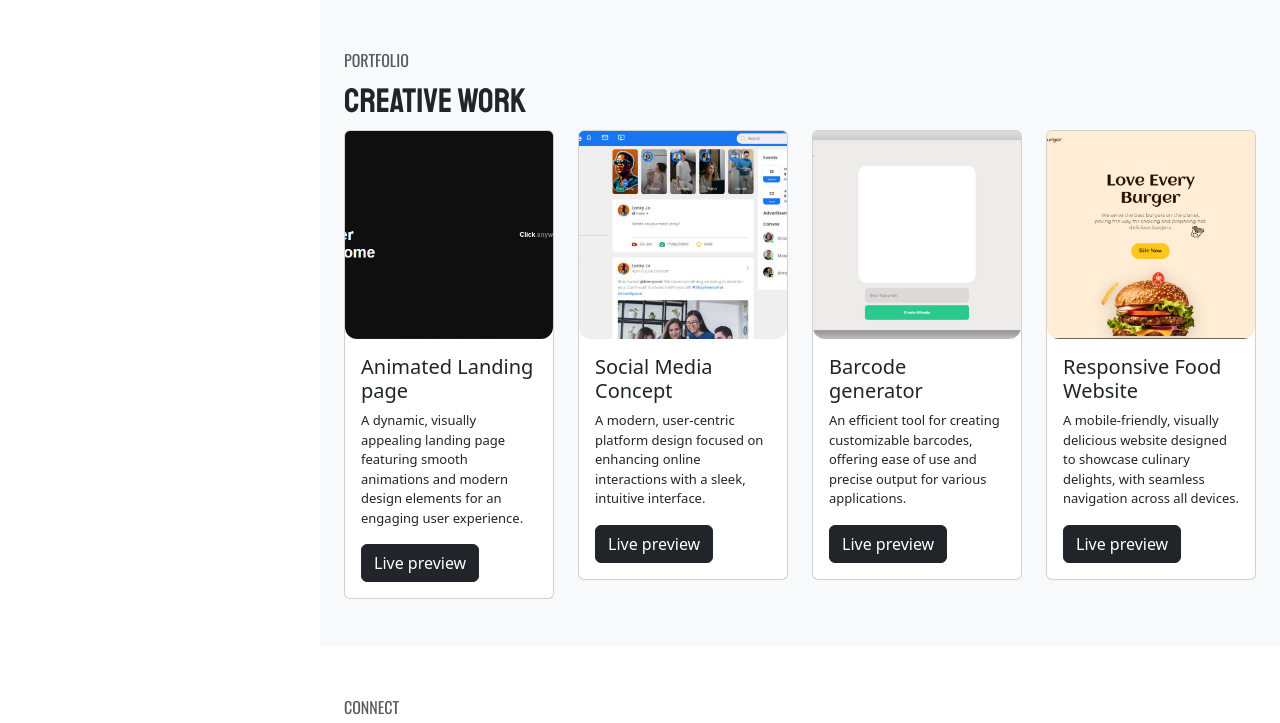
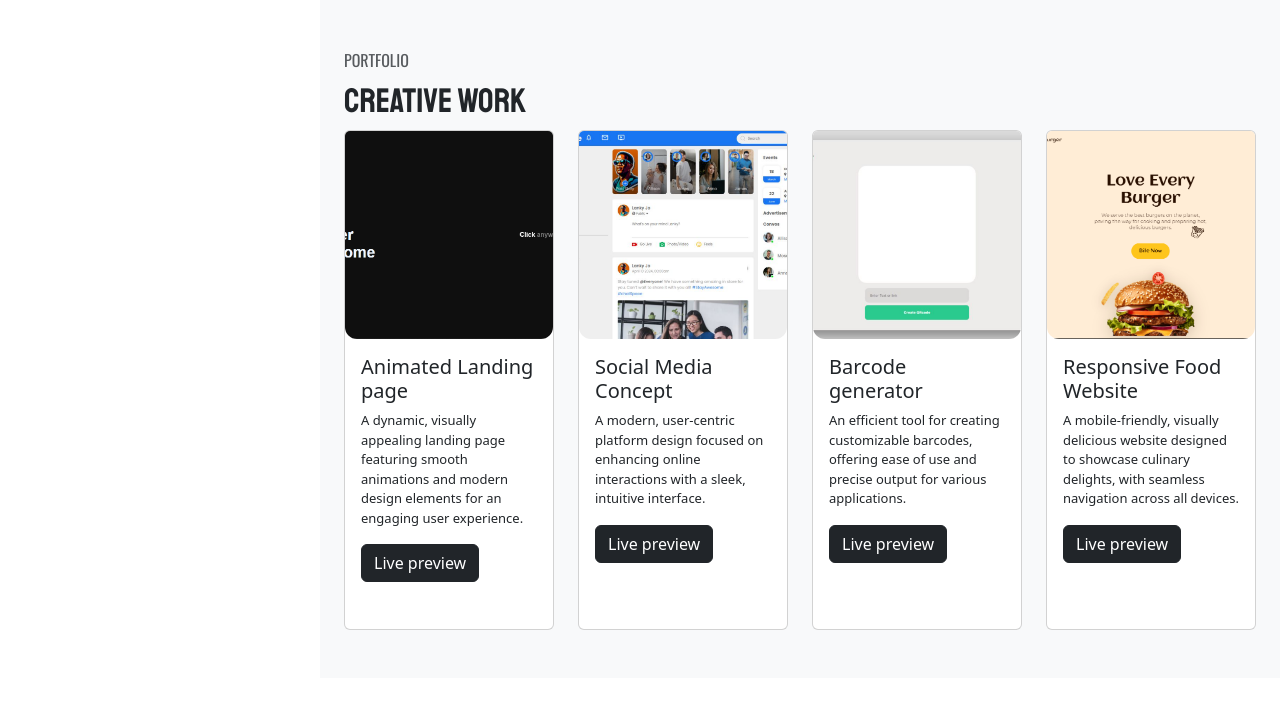
Before and after one commit to lankyjo/THELANKYJO, a plain HTML site: page index.html in a window 1280 px wide. Shown: the part 2660-3383 px from the top of the page. Drawn offline with nearby package versions, Linux system fonts and the light colour scheme; a web font is replaced by a local one.

Commit message:
new changes

```diff
--- a/index.html
+++ b/index.html
@@ -383,7 +383,7 @@
 
             <div class="row">
               <div class="col-sm-6 col-lg-3">
-                <div class="card">
+                <div class="card" style="height: 500px;">
                   <img src="assets/web1.png" class="card-img-top" />
                   <div class="card-body">
                     <h5 class="card-title">Animated Landing page</h5>
@@ -402,7 +402,7 @@
                 </div>
               </div>
               <div class="col-sm-6 col-lg-3 mt-3 mt-md-0">
-                <div class="card">
+                <div class="card" style="height: 500px;">
                   <img src="assets/web2.png" class="card-img-top" />
                   <div class="card-body">
                     <h5 class="card-title">Social Media Concept</h5>
@@ -421,7 +421,7 @@
                 </div>
               </div>
               <div class="col-sm-6 col-lg-3 mt-3 mt-lg-0">
-                <div class="card">
+                <div class="card" style="height: 500px;">
                   <img src="assets/web3.png" class="card-img-top" />
                   <div class="card-body">
                     <h5 class="card-title">Barcode generator</h5>
@@ -440,7 +440,7 @@
                 </div>
               </div>
               <div class="col-sm-6 col-lg-3 mt-3 mt-lg-0">
-                <div class="card">
+                <d class="card"  style="height: 500px;">
                   <img src="assets/web4.png" class="card-img-top" />
                   <div class="card-body">
                     <h5 class="card-title">Responsive Food Website</h5>
```
